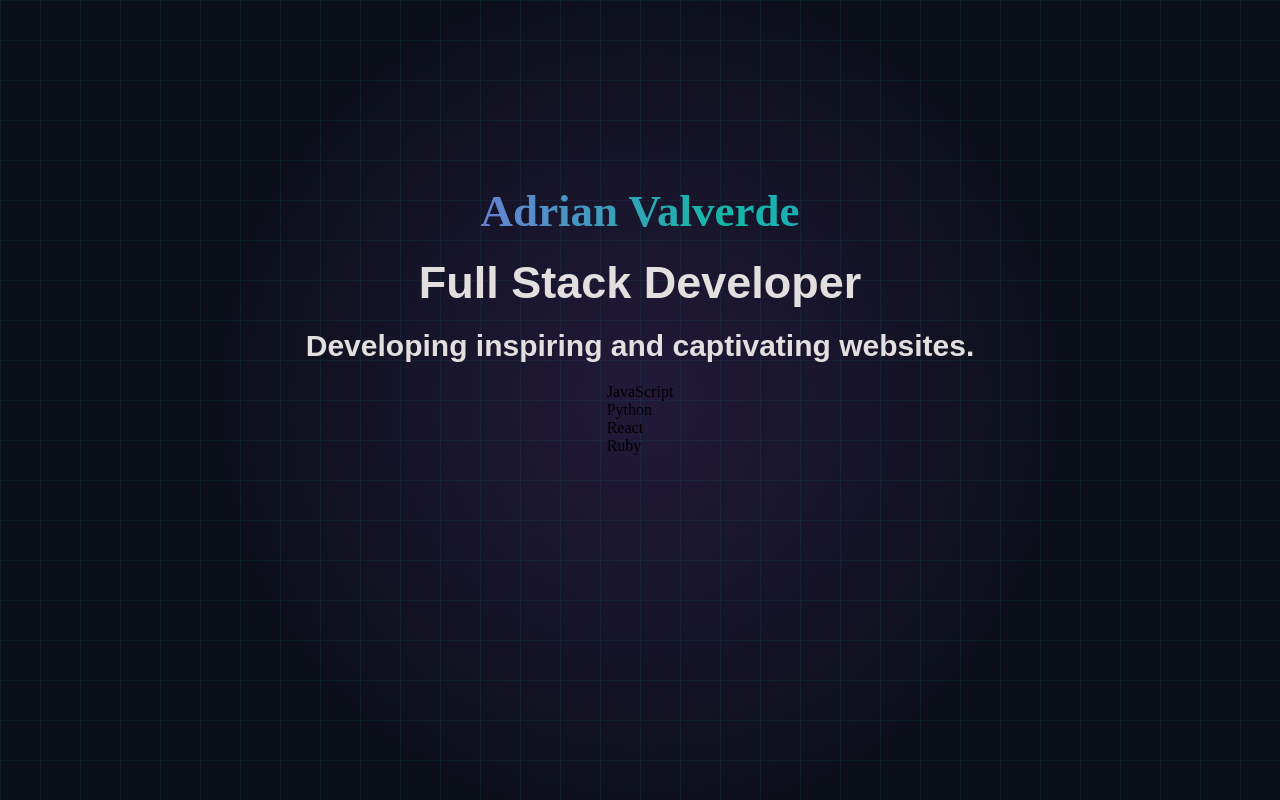
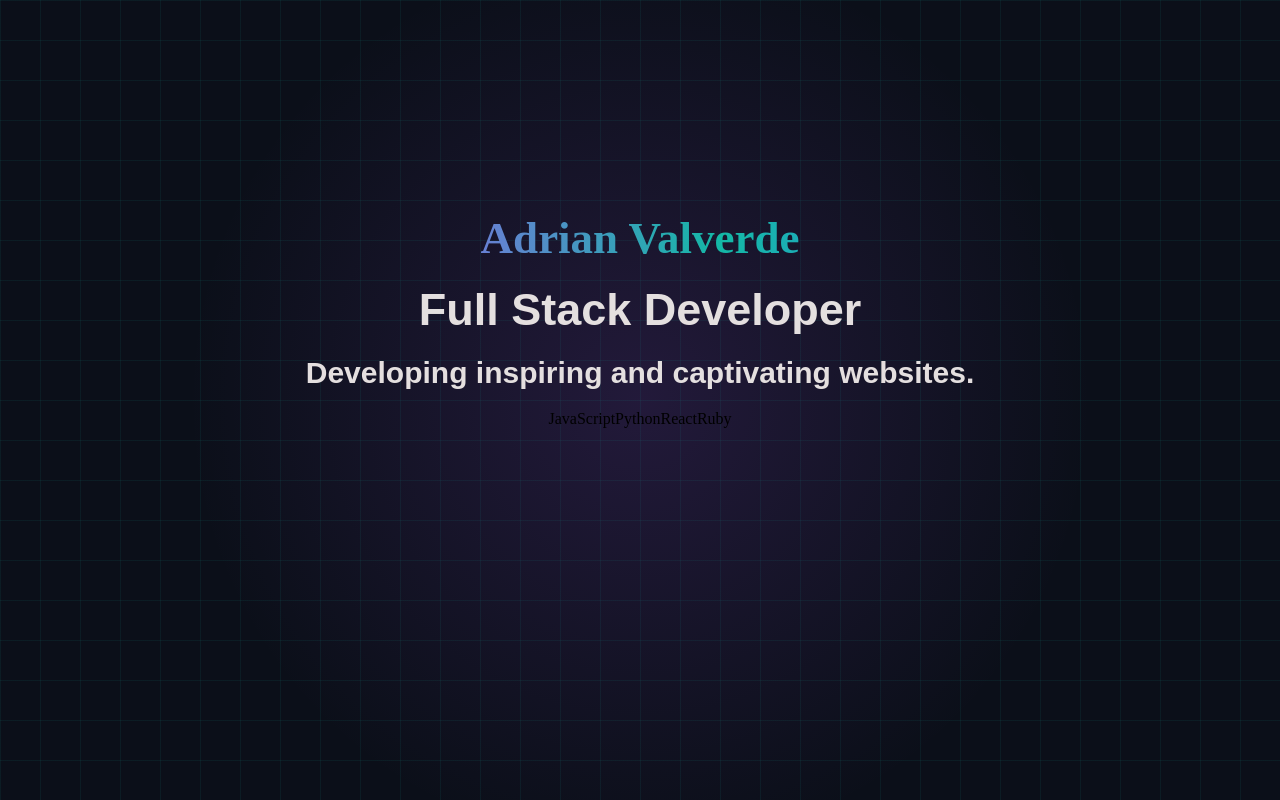
Before and after one commit to valverdea45/adrian-the-dev, a React (Create React App) app: page / in a window 1280 px wide. Built offline with nearby package versions, Linux system fonts and the light colour scheme.

Commit message:
created flex box for coding languages

```diff
--- a/src/Portfolio.css
+++ b/src/Portfolio.css
@@ -68,6 +68,11 @@
     gap: 20px
 }
 
+.flexboxForCodingLanguages {
+    display: flex;
+    flex-direction: row;
+}
+
 .Headline-2 {
     color: rgb(228, 223, 223);
     font-family: Arial, Helvetica, sans-serif;
--- a/src/Portfolio.js
+++ b/src/Portfolio.js
@@ -10,7 +10,7 @@ function Portfolio() {
                         <h1 className="name-headline">Adrian Valverde</h1>
                         <h1 className="Headline-2">Full Stack Developer</h1>
                         <h1 className="Headline">Developing inspiring and captivating websites.</h1>
-                        <div>
+                        <div className="flexboxForCodingLanguages">
                             <p>JavaScript</p> <p>Python</p> <p>React</p> <p>Ruby</p>
                         </div>
                     </div>
```
